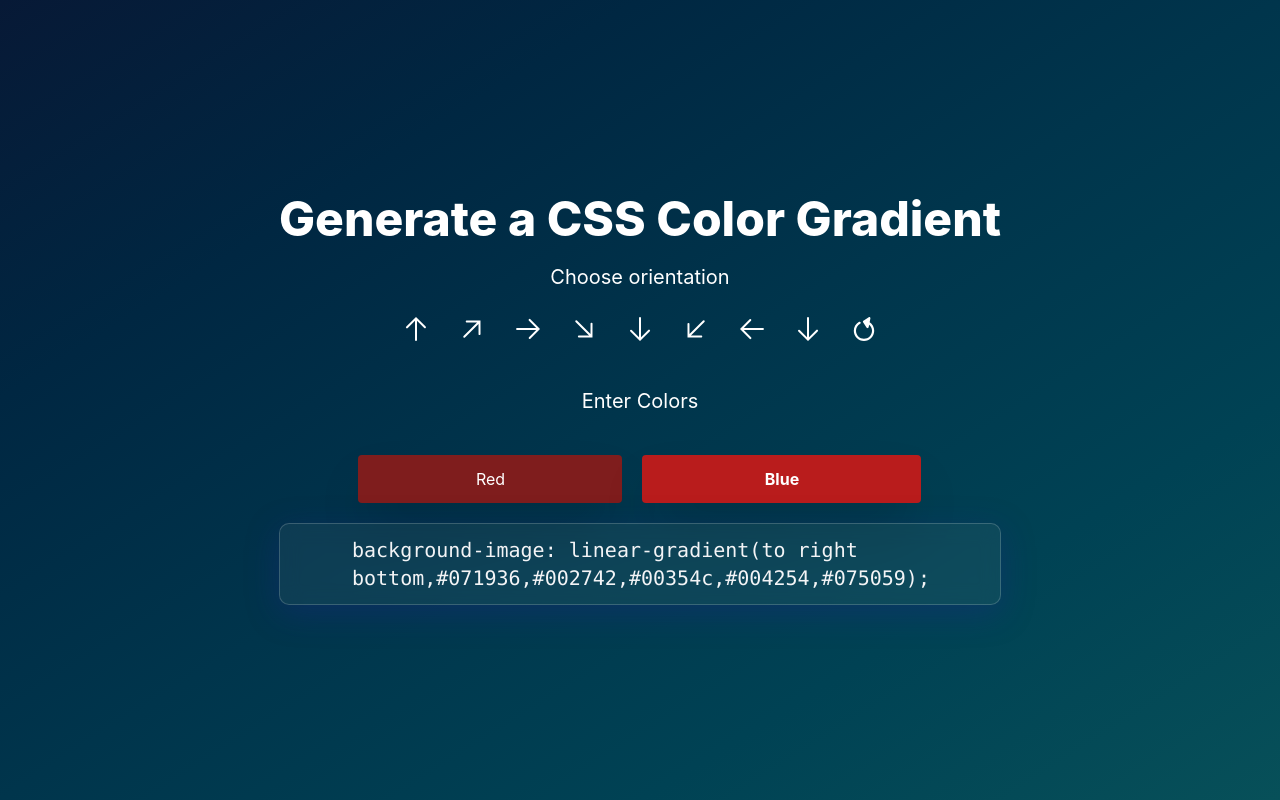
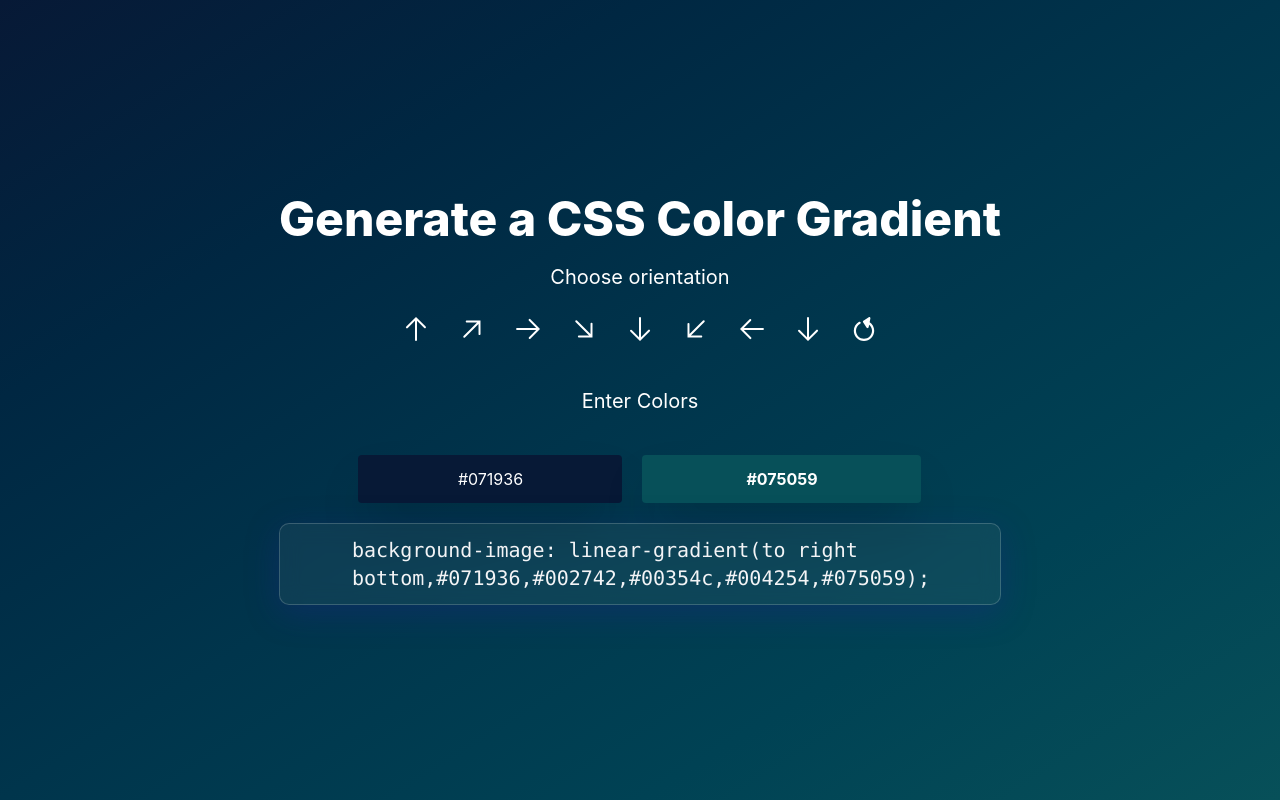
Before and after one commit to sahilpatel09/Gradient-Generator-using-React.js, a React (Create React App) app: page / in a window 1280 px wide. Built offline with nearby package versions, Linux system fonts and the light colour scheme.

Commit message:
Add onchange event on inputs to update values as soon as it changes.

```diff
--- a/src/App.js
+++ b/src/App.js
@@ -115,8 +115,18 @@ function App() {
 
 
             <div className="flex gap-5 justify-center">
-                <input type="text" className="text-white rounded px-2 py-3 text-center shadow-2xl bg-red-900" name="hex" value="Red" />
-                <input type="text" className="text-white rounded px-2 py-3 text-center shadow-2xl font-bold bg-red-700" name="hex2" value="Blue"/>
+                <input type="text"
+                       onSubmit={generateColors}
+                       onChange={(e) => setColor1(e.target.value)}
+                       defaultValue={color1}
+                       style={{ background: color1 }}
+                       className="text-white rounded px-2 py-3 text-center shadow-2xl bg-red-900" name="hex" />
+                <input type="text"
+                       onSubmit={generateColors}
+                       onChange={(e) => setColor2(e.target.value)}
+                       defaultValue={color2}
+                       style={{ background: color2 }}
+                       className="text-white rounded px-2 py-3 text-center shadow-2xl font-bold bg-red-700" name="hex2"/>
             </div>
 
             <div className="w-full box p-3 mt-5">
```
